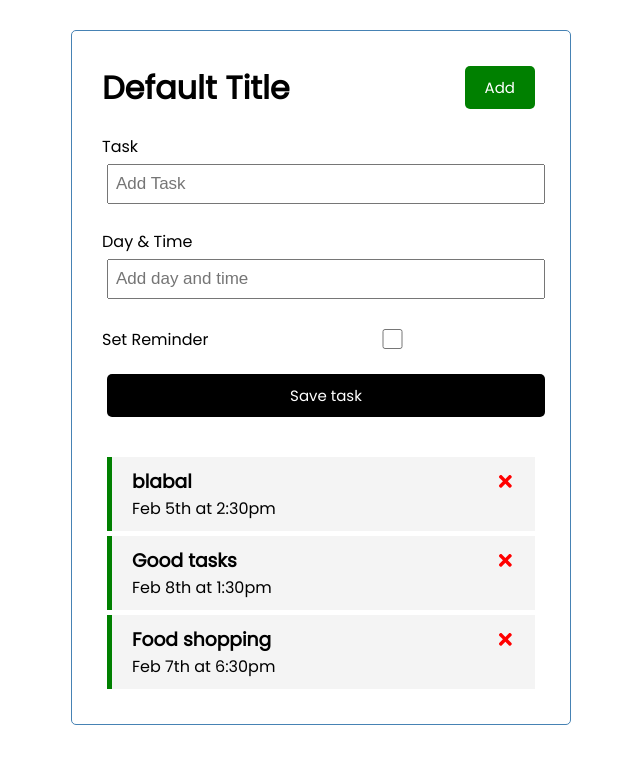
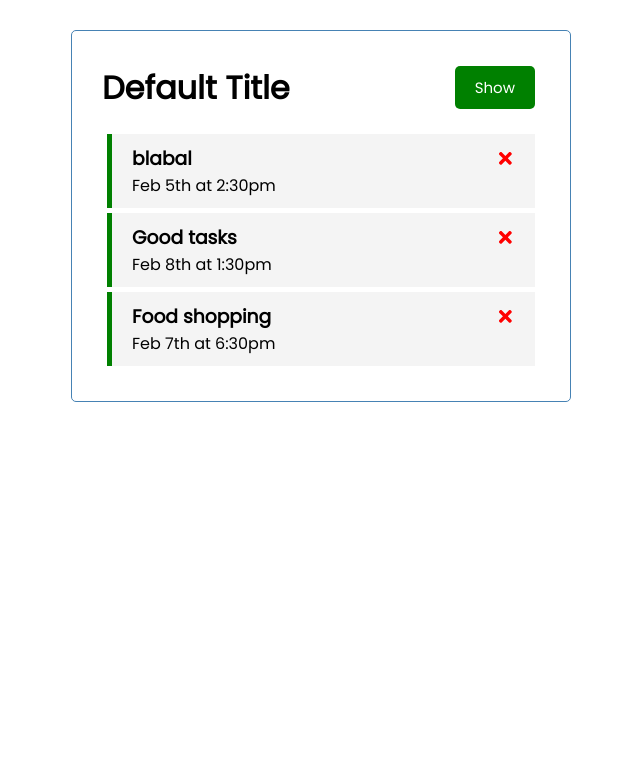
Before and after one commit to C1C0/first-react-app, a React (Create React App) app: page / in a window 1280 px wide. Shown: the top 764 px of the page, without its empty margins (319-959 px from the left). Built offline with nearby package versions, Linux system fonts and the light colour scheme.

Commit message:
Toggling add form

```diff
--- a/src/App.js
+++ b/src/App.js
@@ -4,6 +4,7 @@ import { useState } from "react";
 import AddTask from "./components/AddTask";
 
 function App() {
+  const [showAddTask, setShowAddTask] = useState(false);
   const [tasks, setTasks] = useState([
     {
       id: 1,
@@ -43,16 +44,16 @@ function App() {
   const addTask = (task) => {
     const id = Math.floor(Math.random() * 10000) + 1;
 
-    const newTask = {id, ...task};
+    const newTask = { id, ...task };
 
     setTasks([...tasks, newTask]);
   };
 
   return (
     <div className="container">
-      <Header />
+      <Header onAdd={() => setShowAddTask(!showAddTask)} propShowAddTask={showAddTask}/>
 
-      <AddTask onAdd={addTask}/>
+      {showAddTask && <AddTask onAdd={addTask} />}
 
       {/* Tasks */}
       {tasks.length > 0 ? (
--- a/src/components/Header.js
+++ b/src/components/Header.js
@@ -1,15 +1,11 @@
 import PropTypes from "prop-types"
 import Button from "./Button"
 
-const Header = ({ title }) => {
-    const onClick = () => {
-        console.log('Click');
-    }
-
+const Header = ({ title, onAdd, propShowAddTask }) => {
     return (
         <header className="header">
             <h1>{title}</h1>
-            <Button color="green" text="Add" onClick={onClick} />
+            <Button color={propShowAddTask ? 'red' : 'green'} text={propShowAddTask ? 'Close' : 'Show'} onClick={onAdd} />
         </header>
     )
 }
```
